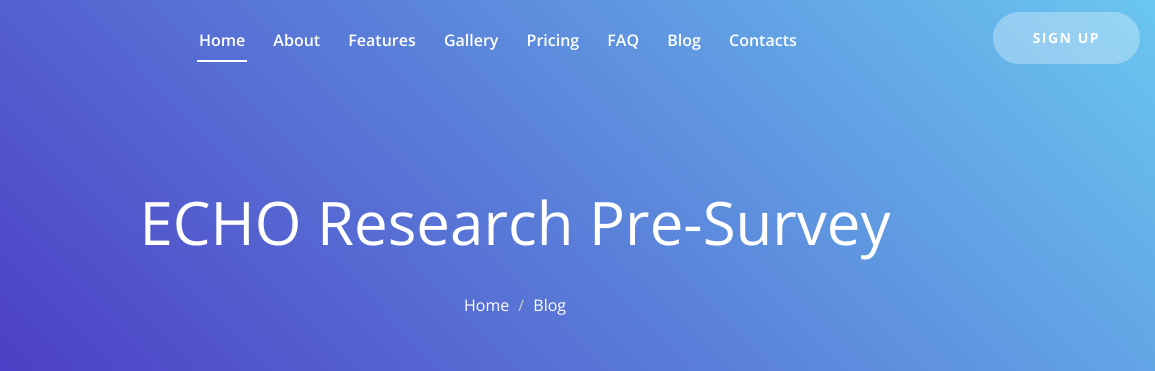
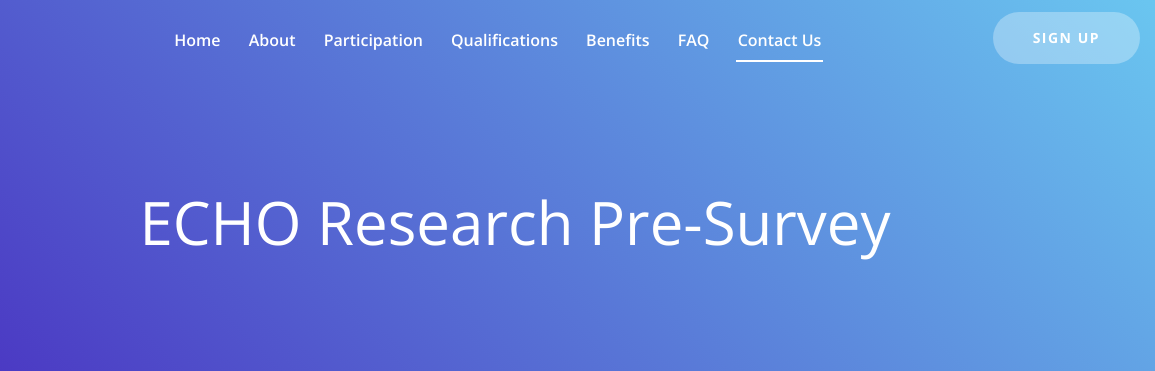
Before and after one commit to GryphonSci/ECHO, a plain HTML site: page page-b.html in a window 1280 px wide. Shown: the top 371 px of the page, 125-1280 px from the left. Drawn offline with nearby package versions, Linux system fonts and the light colour scheme.

Commit message:
Update page-b.html

```diff
--- a/page-b.html
+++ b/page-b.html
@@ -48,14 +48,13 @@
             </div>
             <div class="collapse navbar-collapse" id="primary_menu">
                 <ul class="nav navbar-nav mainmenu">
-                    <li class="active"><a href="index.html#home_page">Home</a></li>
-                    <li><a href="index.html#about_page">About</a></li>
-                    <li><a href="index.html#features_page">Features</a></li>
-                    <li><a href="index.html#gallery_page">Gallery</a></li>
-                    <li><a href="index.html#price_page">Pricing</a></li>
-                    <li><a href="index.html#questions_page">FAQ</a></li>
-                    <li><a href="blog.html">Blog</a></li>
-                    <li><a href="index.html#contact_page">Contacts</a></li>
+                    <li class="active"><a href="#home_page">Home</a></li>
+                    <li><a href="#about_page">About</a></li>
+                    <li><a href="#participation">Participation</a></li>
+                    <li><a href="#qualifications">Qualifications</a></li>
+                    <li><a href="#benefits">Benefits</a></li>
+                    <li><a href="#faq">FAQ</a></li>
+                    <li><a href="#contact_page">Contact Us</a></li>
                 </ul>
                 <div class="right-button hidden-xs">
                     <a href="#">Sign Up</a>
@@ -70,10 +69,7 @@
             <div class="row">
                 <div class="col-xs-12 text-center">
                     <h1 class="white-color">ECHO Research Pre-Survey</h1>
-                    <ul class="breadcrumb">
-                        <li><a href="index.html">Home</a></li>
-                        <li>Blog</li>
-                    </ul>
+
                 </div>
             </div>
         </div>
```
